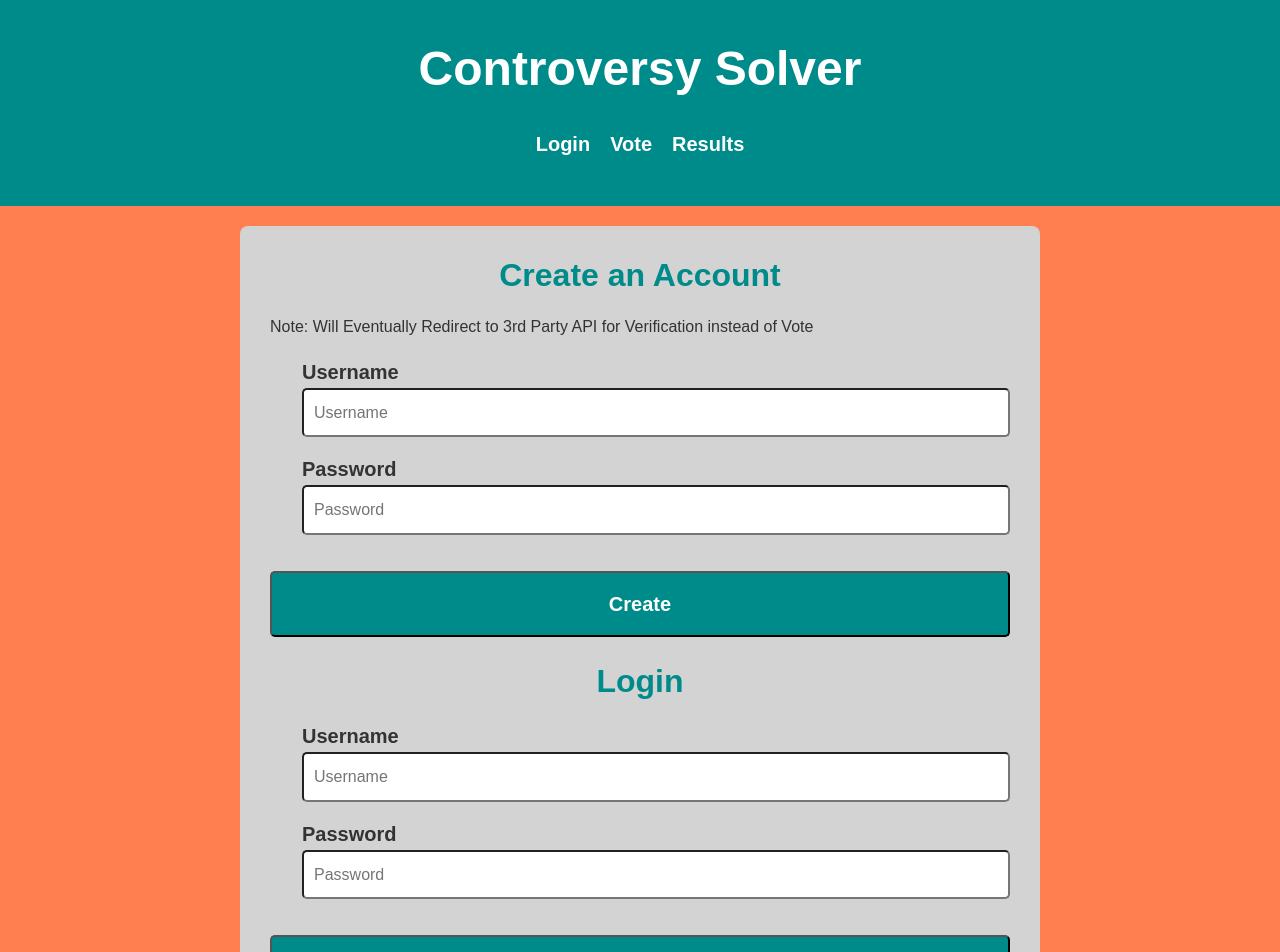
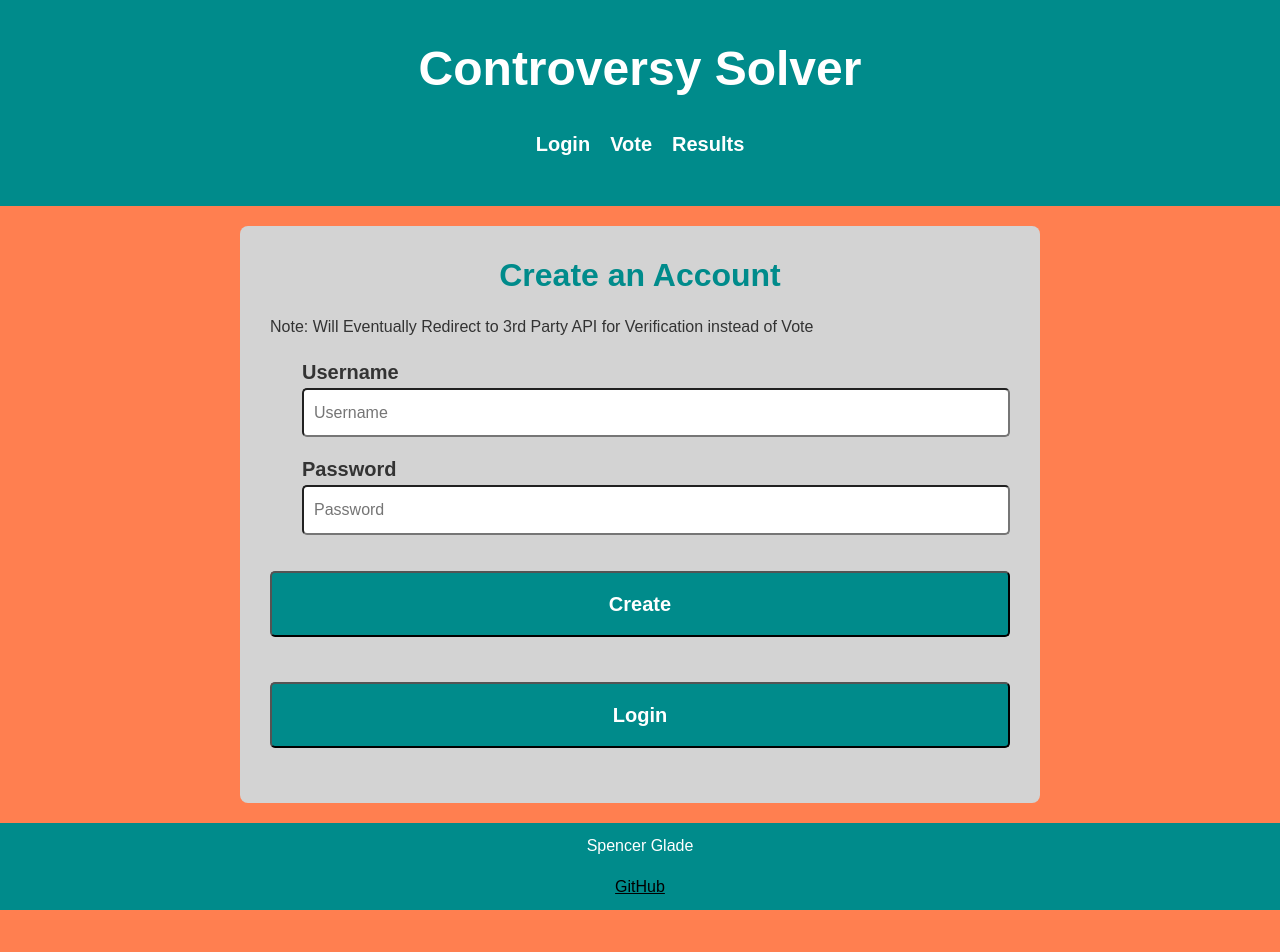
Before and after one commit to SpencerG-BYU/startup, a React (Vite) app: page / in a window 1280 px wide. Shown: the top 952 px of the page. After the commit the page ends 910 px from the top, so only its background shows below. Built offline with nearby package versions, Linux system fonts and the light colour scheme.

Commit message:
Simplified Login

```diff
--- a/src/login/login.jsx
+++ b/src/login/login.jsx
@@ -45,16 +45,6 @@ export function Login({setUser}) {
                 <input type="text" onChange={passwordChange} placeholder="Password" />
             </ul>
             <button onClick={createUser}>Create</button>
-
-        <h2>Login</h2>
-          <ul>
-              <label htmlFor="Username">Username</label>
-              <input type="text" onChange={userChange} placeholder="Username" />
-          </ul>
-          <ul>
-              <label htmlFor="password">Password</label>
-              <input type="text" onChange={passwordChange} placeholder="Password" />
-          </ul>
             <button onClick={loginUser}>Login</button>
         </div>
     </main>
```
